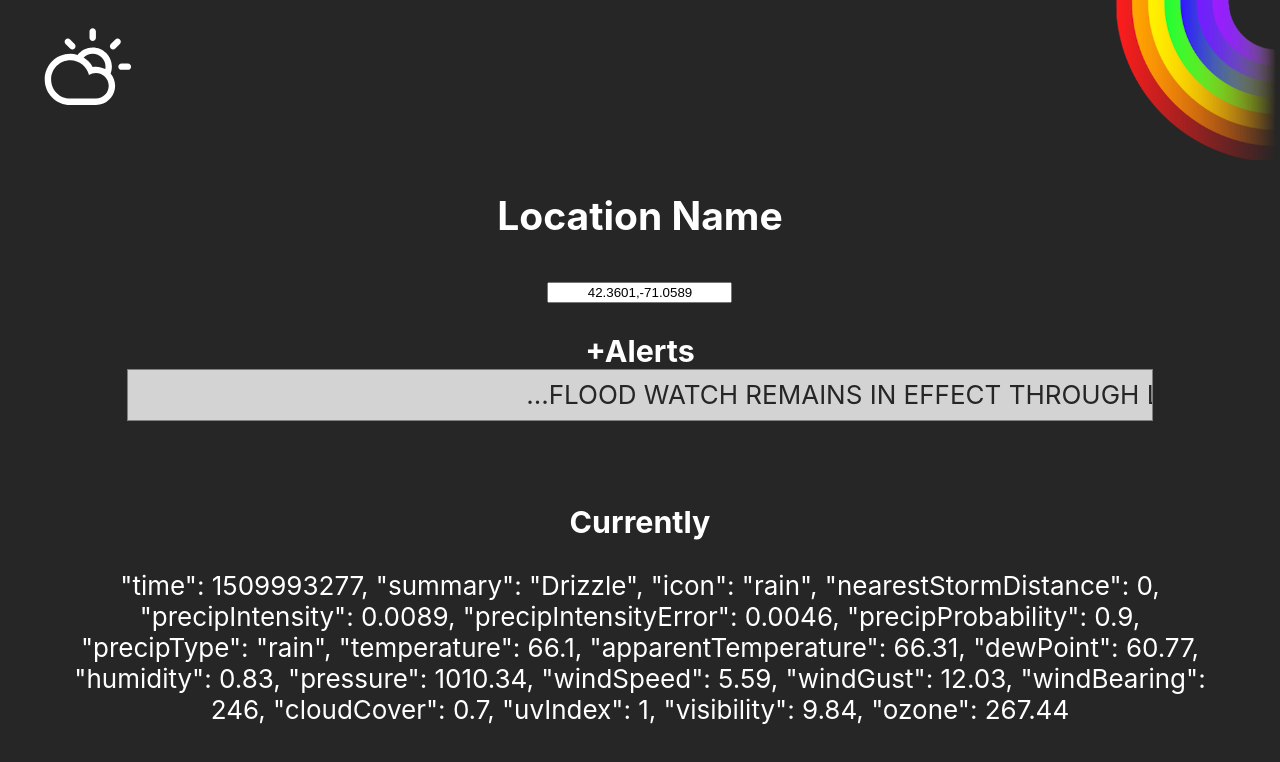
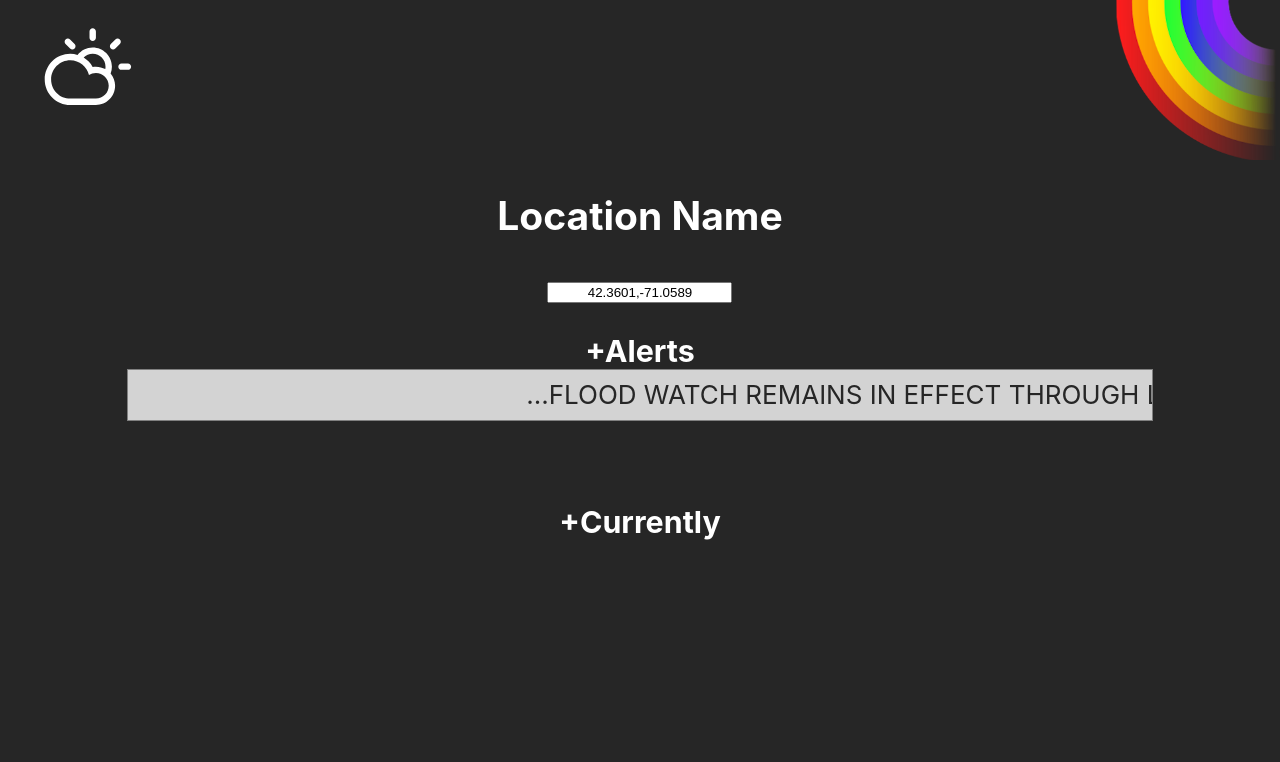
Before and after one commit to taidaid/weatherapp, a React (Create React App) app: page / in a window 1280 px wide. Shown: the top 762 px of the page. Built offline with nearby package versions, Linux system fonts and the light colour scheme.

Commit message:
displaying currently data

```diff
--- a/src/components/Alerts/Alerts.css
+++ b/src/components/Alerts/Alerts.css
@@ -9,7 +9,7 @@
 #alerts-section-title {
   margin-bottom: 0;
 }
-#alerts-title {
+.alerts-title {
   margin-bottom: 0;
 }
 
--- a/src/components/Alerts/Alerts.js
+++ b/src/components/Alerts/Alerts.js
@@ -7,21 +7,20 @@
   const getAlerts = () => {
     return forecast.alerts;
   };
-
-  getAlerts();
+  const description = getAlerts()[0].description;
   return (
     <div className="alerts" onClick={() => setAlertsExpand(!alertsExpand)}>
       <h3 id="alerts-section-title">
         {alertsExpand ? "-" : "+"}
         Alerts
       </h3>
-      <div className="scroll-left">
+      <div className="alerts-scroll scroll-left">
         <p>{getAlerts()[0].description}</p>
       </div>
-      <p>{alertsExpand ? getAlerts()[0].description : ""}</p>
-
+      <p id="alerts-description">{alertsExpand ? description : ""}</p>
+      {/*not displaying correctly*/}
       {getAlerts().forEach(alert => {
-        return <h5 id="alerts-title">{alert.title}</h5>;
+        return <h5 className="alerts-title">{alert.title}</h5>;
       })}
       {/* <h5 id="alerts-title">{getAlerts()[0].title}</h5> */}
     </div>
--- /dev/null
+++ b/src/components/Currently/Currently.css
@@ -0,0 +1,12 @@
+.currently-description {
+  display: flex;
+  flex-flow: row;
+  max-width: 100vw;
+  flex-wrap: wrap;
+}
+
+.descriptor {
+  padding: 5px 10px;
+  border: 1px gray solid;
+  margin: 5px;
+}
--- a/src/components/Currently/Currently.js
+++ b/src/components/Currently/Currently.js
@@ -1,17 +1,30 @@
-import React from "react";
+import React, { useState } from "react";
+import "./Currently.css";
 
-const Currently = () => {
+const Currently = ({ forecast }) => {
+  const [currentlyExpand, setCurrentlyExpand] = useState(false);
+  const getCurrentlyAsArray = () => {
+    const currently = Object.keys(forecast.currently).map(function(key) {
+      return [`${key}: `, forecast.currently[key]];
+    });
+
+    return currently;
+  };
+  const currentlyDescription = getCurrentlyAsArray();
   return (
-    <div>
-      <h3>Currently</h3>
-      <div>
-        "time": 1509993277, "summary": "Drizzle", "icon": "rain",
-        "nearestStormDistance": 0, "precipIntensity": 0.0089,
-        "precipIntensityError": 0.0046, "precipProbability": 0.9, "precipType":
-        "rain", "temperature": 66.1, "apparentTemperature": 66.31, "dewPoint":
-        60.77, "humidity": 0.83, "pressure": 1010.34, "windSpeed": 5.59,
-        "windGust": 12.03, "windBearing": 246, "cloudCover": 0.7, "uvIndex": 1,
-        "visibility": 9.84, "ozone": 267.44
+    <div
+      className="currently"
+      onClick={() => setCurrentlyExpand(!currentlyExpand)}
+    >
+      <h3 id="currently-section-title">
+        {currentlyExpand ? "-" : "+"}Currently
+      </h3>
+      <div className="currently-description">
+        {currentlyExpand
+          ? currentlyDescription.map(descriptor => (
+              <h5 className="descriptor">{descriptor}</h5>
+            ))
+          : ""}
       </div>
     </div>
   );
```
Also changed, not shown: src/components/Daily/Daily.js (added).
